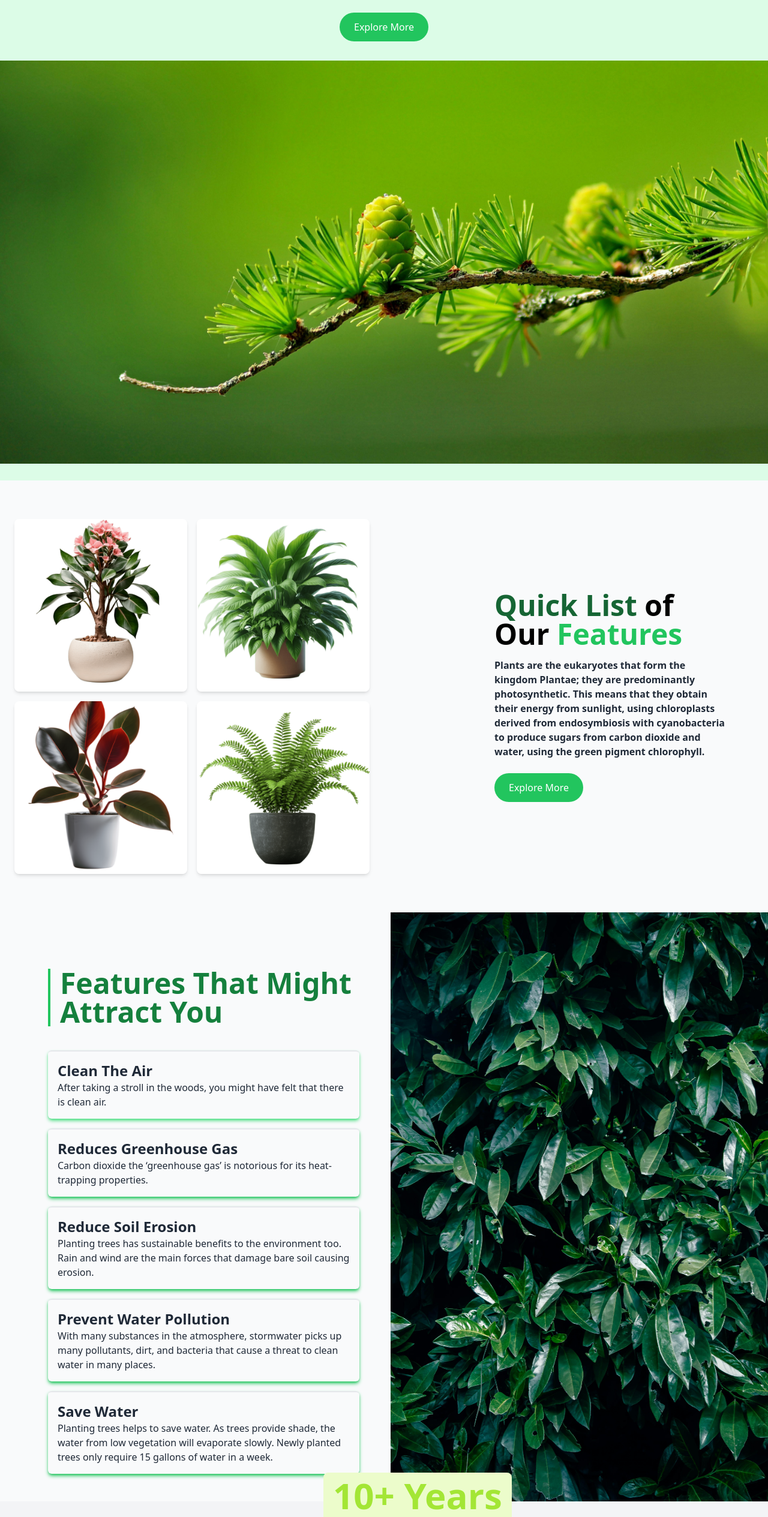
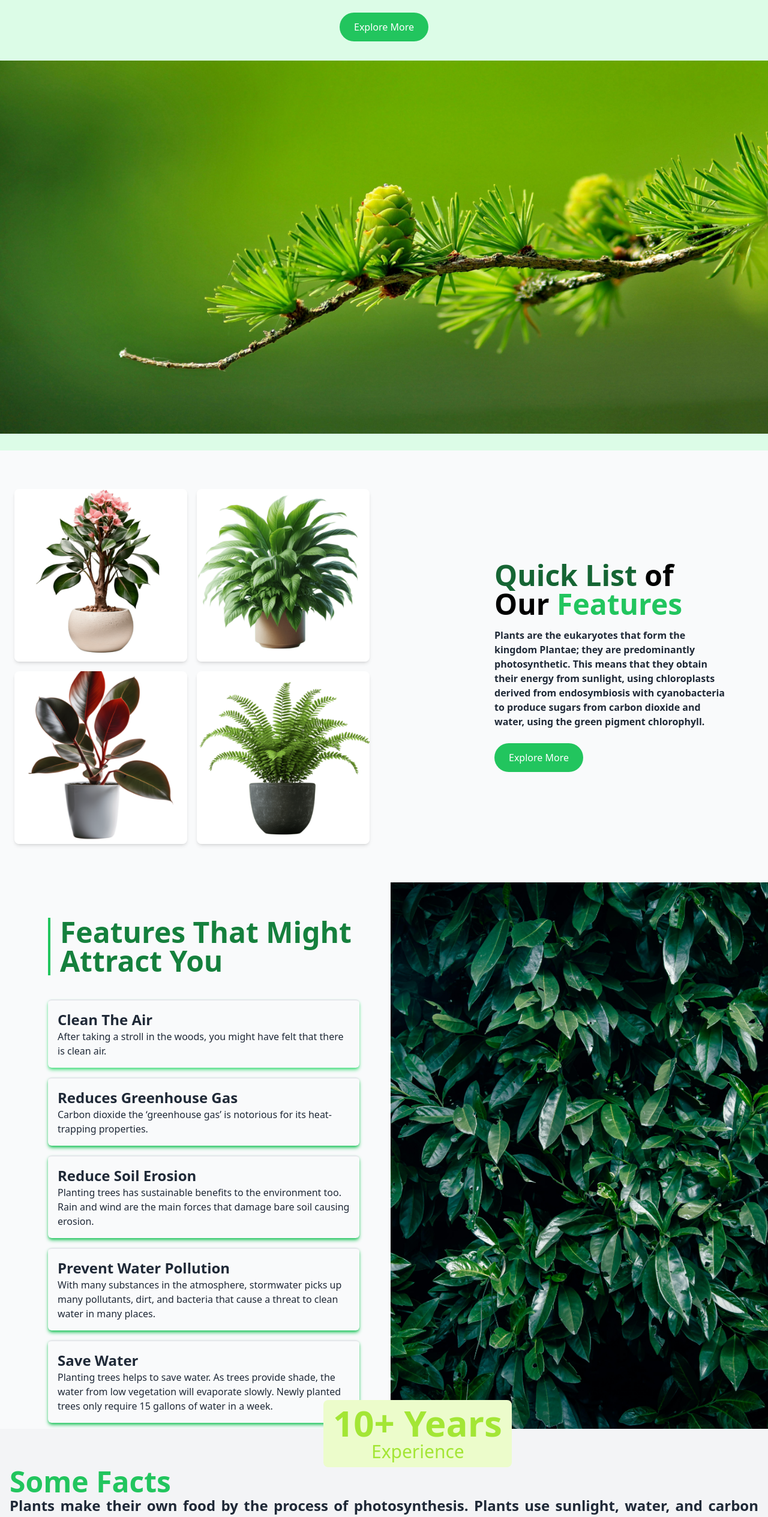
Before and after one commit to Koushik-su/assignment3, a plain HTML site: page index.html in a window 1280 px wide. Shown: the part 271-2800 px from the top of the page at 60% size. Drawn offline with nearby package versions, Linux system fonts and the light colour scheme.

Commit message:
commit change

```diff
--- a/index.html
+++ b/index.html
@@ -5,7 +5,9 @@
   <meta charset="UTF-8">
   <meta name="viewport" content="width=device-width, initial-scale=1.0">
   <link href="https://cdn.jsdelivr.net/npm/daisyui@4.12.14/dist/full.min.css" rel="stylesheet" type="text/css" />
+  <link rel="shortcut icon" href="images/fevimg.ico" type="image/x-icon">
   <script src="https://cdn.tailwindcss.com"></script>
+
   <title>Plant Website</title>
 </head>
 
@@ -58,8 +60,7 @@
         improves air quality and helps slow climate change.</p>
       <button class="mt-6 px-6 py-3 bg-green-500 text-white rounded-full hover:bg-green-800">Explore More</button>
     </div>
-    <img src="images/image.png" class="w-[1440px] h-[700px] mx-auto mt-4 md:mt-6 lg:mt-8 pb-4 lg:pb-7"
-      alt="hero-section">
+    <img src="images/image.png" class="w-full h-auto mx-auto mt-4 md:mt-6 lg:mt-8 pb-4 lg:pb-7" alt="hero-section">
   </section>
 
   <!-- Features Section -->
@@ -122,7 +123,7 @@
 
       <div class="lg:w-1/2 w-full">
         <div class="relative">
-          <img src="images/pic.png" class="w-[678px] h-[982px]" alt="5">
+          <img src="images/pic.png" class="w-full h-auto" alt="5">
           <div class="absolute -bottom-10 md:-bottom-16 md:-left-28 bg-lime-100 text-white px-4 py-2 rounded-lg">
 
             <h3
@@ -138,7 +139,8 @@
   <section class="bg-gray-100 py-16">
     <div class="px-4">
       <h3 class="lg:text-5xl sm:text-4xl text-3xl font-bold text-green-500">Some Facts</h3>
-      <p class="text-2xl text-justify font-semibold">Plants make their own food by the process of photosynthesis. Plants use
+      <p class="text-2xl text-justify font-semibold">Plants make their own food by the process of photosynthesis. Plants
+        use
         sunlight, water, and carbon dioxide to make food by the process of photosynthesis. Plants convert sunlight into
         chemical energy which is used in making food. A lot of plant species are used for medicinal purposes.</p>
     </div>
```
